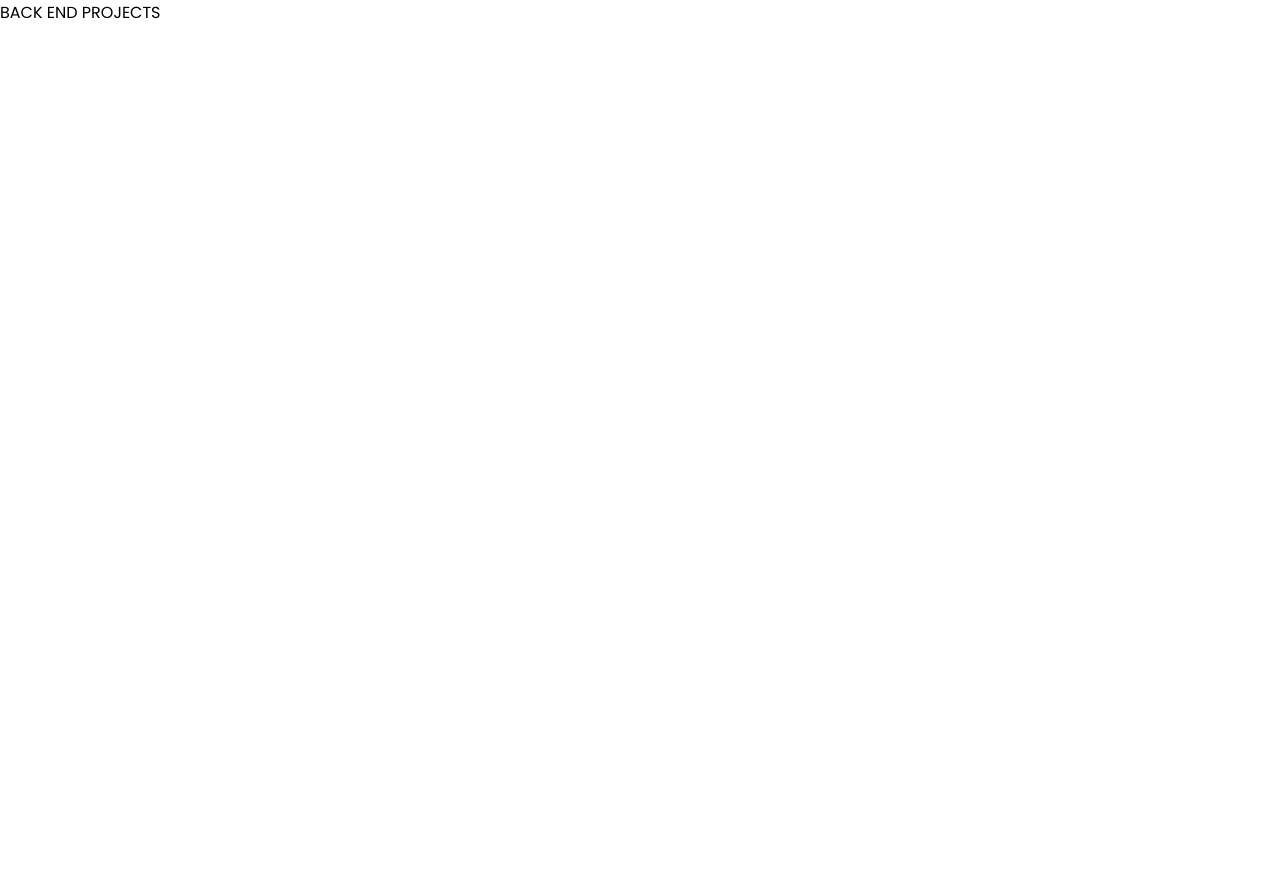
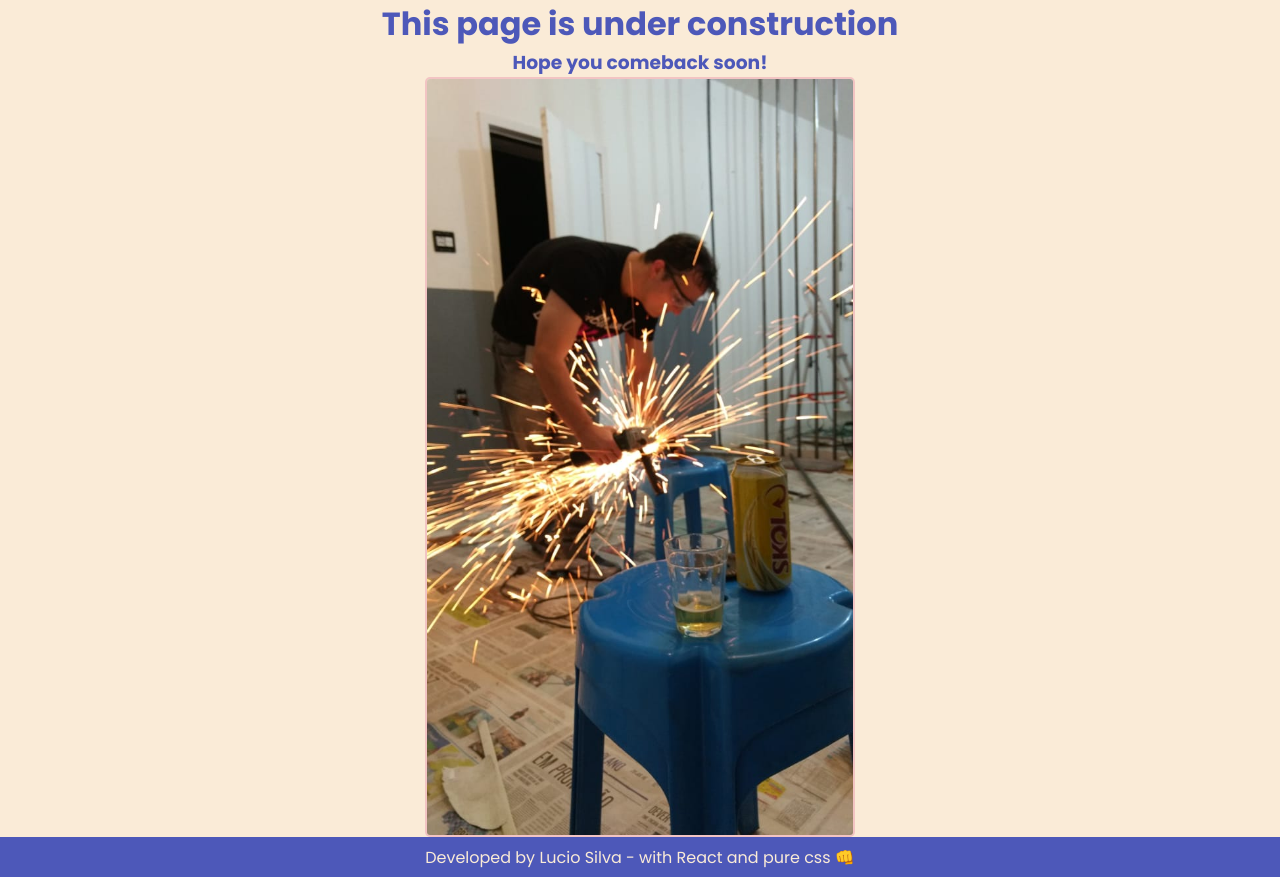
Before and after one commit to LucioOSilva/portfolio, a React (Create React App) app: page /backend in a window 1280 px wide. Before the commit the page ends 800 px from the top, so only its background shows below. Built offline with nearby package versions, Linux system fonts and the light colour scheme; no server answers.

Commit message:
added all pages and some css

```diff
--- a/src/App.js
+++ b/src/App.js
@@ -1,5 +1,5 @@
 import React from 'react';
-import { Home, NotFound, ProjectsBack, ProjectsFront } from './pages';
+import { Home, NotFound,/* ProjectsBack, ProjectsFront,*/ UnderConstruction } from './pages';
 import { Route, Switch } from 'react-router-dom';
 
 function App() {
@@ -8,8 +8,8 @@ function App() {
       <Switch>
         <Route exact path="/" component={Home}/>
         <Route path="/portfolio" component={Home}/>
-        <Route path="/frontend" component={ProjectsFront}/>
-        <Route path="/backend" component={ProjectsBack}/>
+        <Route path="/frontend" component={UnderConstruction}/>
+        <Route path="/backend" component={UnderConstruction}/>
         <Route component={NotFound}/>
       </Switch>
     </div>
--- a/src/components/Footer.css
+++ b/src/components/Footer.css
@@ -11,7 +11,7 @@
 
 @media only screen and (max-width: 630px) {
   .footer {
-    height: 6vh;
+    height: 10vh;
     text-align: center;
   }
 }
--- /dev/null
+++ b/src/pages/NotFound.css
@@ -0,0 +1,14 @@
+.link {
+  padding: 0;
+}
+
+.pageNF {
+  color: var(--color-main);
+  height: 95vh;
+  width: 100vw;
+  display: flex;
+  align-items: center;
+  justify-content: center;
+  margin: auto;
+  background-color: var(--color-letter);
+}
--- a/src/pages/NotFound.jsx
+++ b/src/pages/NotFound.jsx
@@ -1,9 +1,18 @@
 import React from 'react';
+import { Link } from 'react-router-dom';
+import './NotFound.css';
 
 class NotFound extends React.Component {
   render() {
     return (
-      <div>NOT FOUND</div>
+      <div className="pageNF">
+        <div>
+          <h1>OPS!</h1>
+          <h3>Page NOT FOUND</h3>
+          <Link to="/" className="link"><button>Voltar a pagina principal</button></Link>
+        </div>
+      </div>
+
     );
   }
 }
--- /dev/null
+++ b/src/pages/UnderConstruction.css
@@ -0,0 +1,25 @@
+.page {
+  background-color: var(--color-letter);
+  color: var(--color-main);
+  height: 95vh;
+  text-align: center;
+}
+
+.image {
+  border: 2px solid rgba(236, 170, 183, 0.589);
+  border-radius: 5px;
+  height: 100%;
+}
+
+.imagebox {
+  background-color: var(--color-letter);
+  height: 100%;
+}
+
+
+@media only screen and (max-width: 370px) {
+  .page {
+    height: 90vh;
+    width: 340px;
+  }
+}
--- /dev/null
+++ b/src/pages/UnderConstruction.jsx
@@ -0,0 +1,21 @@
+import React from 'react';
+import constructionImg from '../assets/underConstruction.png';
+import Footer from '../components/Footer';
+import './UnderConstruction.css';
+
+class UnderConstruction extends React.Component {
+  render() {
+    return (
+      <div className="page">
+        <h1>This page is under construction</h1>
+        <h3>Hope you comeback soon!</h3>
+        <div className="imagebox">
+          <img alt="mypic" src={constructionImg} className="image"/>
+        </div>
+        <Footer/>
+      </div>
+    );
+  }
+}
+
+export default UnderConstruction;
--- a/src/pages/index.js
+++ b/src/pages/index.js
@@ -2,3 +2,4 @@ export { default as Home } from './Home';
 export { default as NotFound } from './NotFound';
 export { default as ProjectsFront } from './ProjectsFront';
 export { default as ProjectsBack } from './ProjectsBack';
+export { default as UnderConstruction } from './UnderConstruction';
```
Also changed, not shown: src/assets/underConstruction.png (added).
